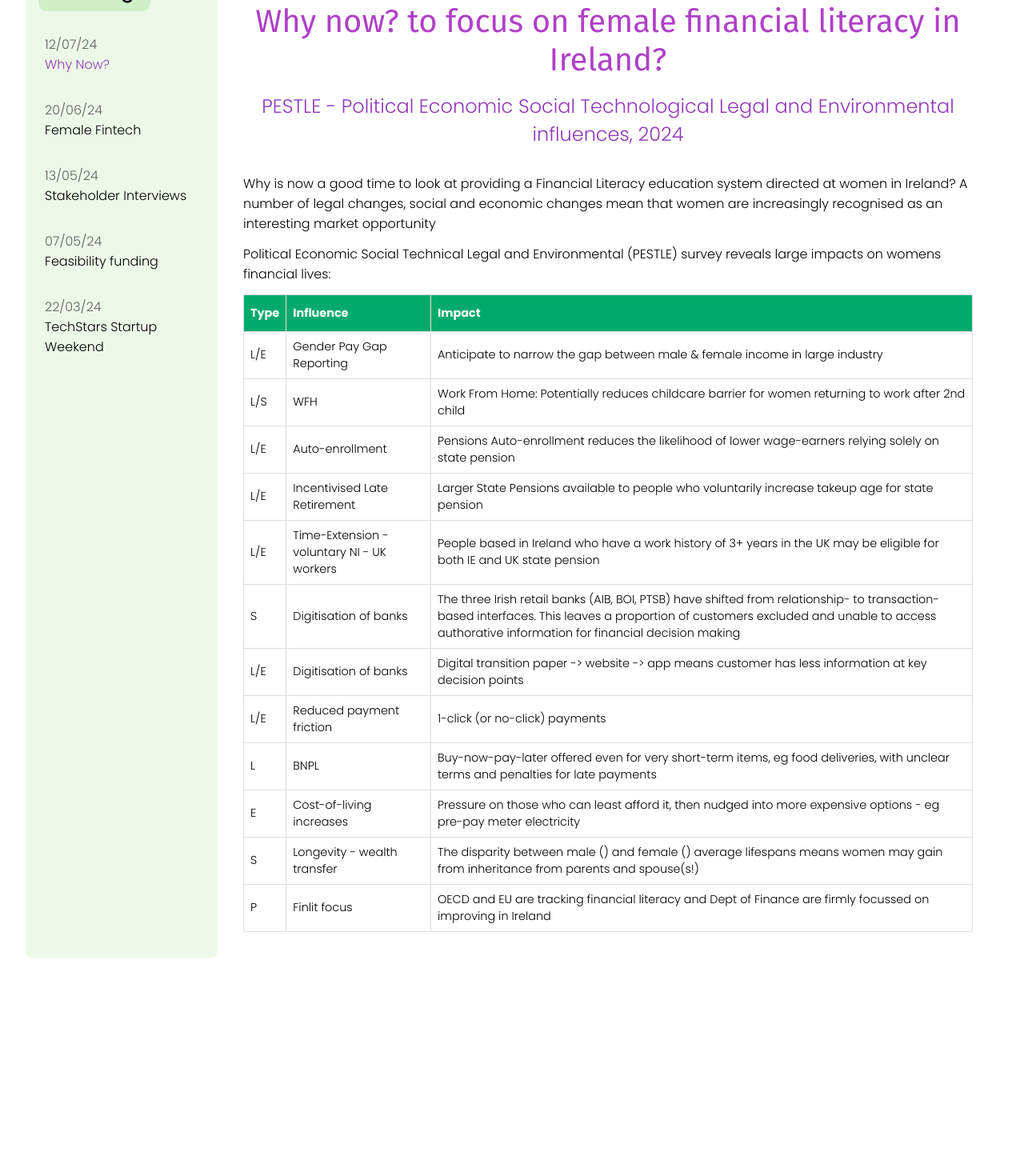
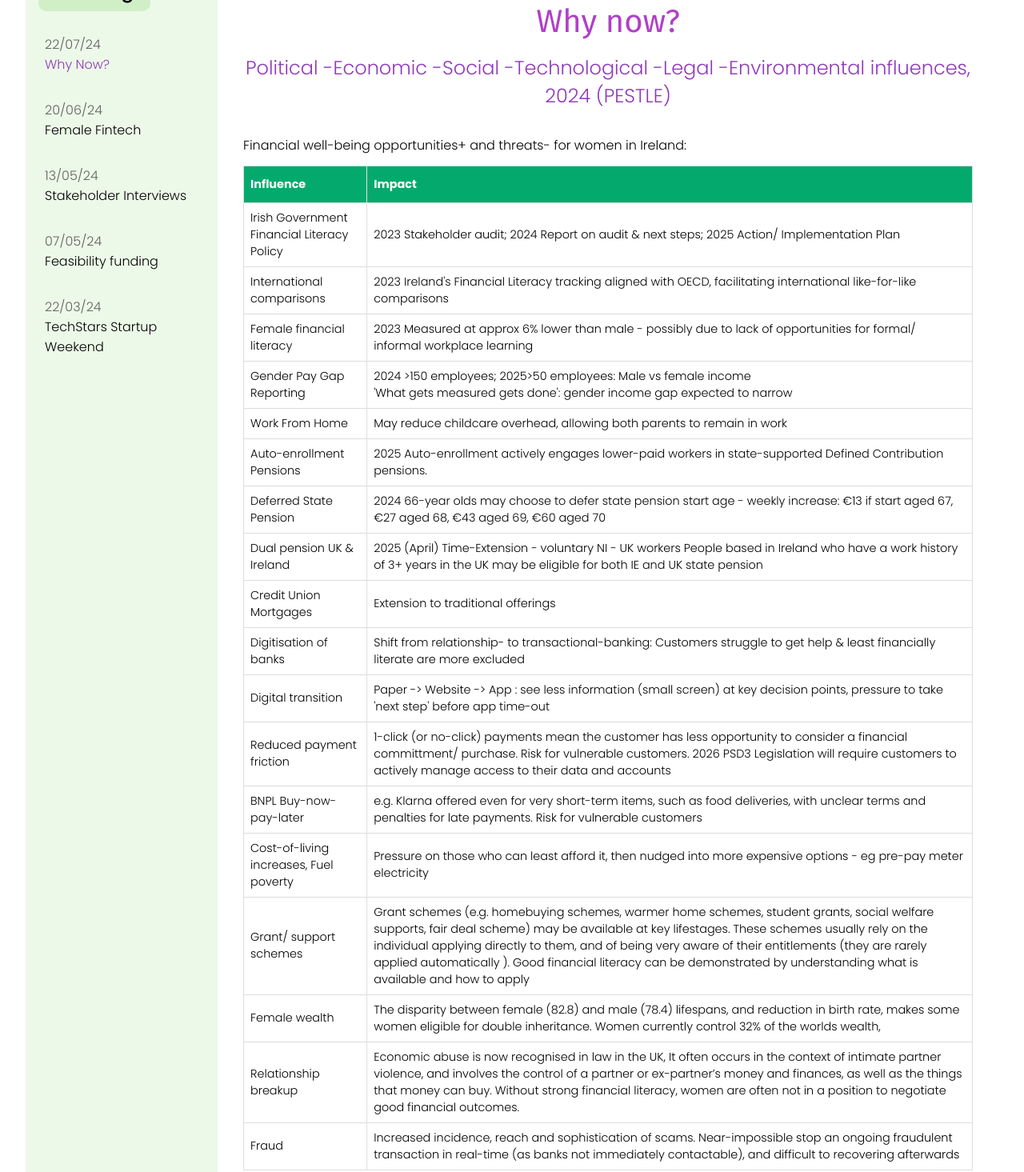
Before and after one commit to AllSkills-tech/FLIT-placeholder, a plain HTML site: page blog-5.html in a window 1280 px wide. Shown: the part 141-1606 px from the top of the page at 80% size. Before the commit the page ends 1370 px from the top, so only its background shows below. Drawn offline with Linux system fonts and the light colour scheme.

Commit message:
Add files via upload
Updates to blog pages

```diff
--- a/blog-5.html
+++ b/blog-5.html
@@ -19,7 +19,7 @@
     <div>
       <a href="index.html">
         <h1 class="logo">
-          <span>F</span><span>Lit</span><span class="logo-ie">.ie</span>
+          <span>F</span><span>LIT</span><span class="logo-ie">.ie</span>
           <span class="logo-text">Empowering Women</span> <span class="logo-text2">to Financial Security</span>
         </h1>
       </a>
@@ -85,7 +85,7 @@
         <ul class="contents-list">
           <li class="blog-link">
             <a href="blog-5.html" class="active-blog-link" >
-              <p class="date">12/07/24</p>
+              <p class="date">22/07/24</p>
               Why Now?
             </a>
           </li>
@@ -118,83 +118,115 @@
       <div class="individual-blog-container">
         <div class="title-plus-container blog-header">
           <h2>
-            Why now? to focus on female financial literacy in Ireland?
+            Why now?
           </h2>
-          <p>PESTLE - Political Economic Social Technological Legal and Environmental influences, 2024</p>
+          <p>Political -Economic -Social -Technological -Legal -Environmental influences, 2024 (PESTLE)</p>
         </div>
         <div class="blog-info">
           <p>
-            Why is now a good time to look at providing a Financial Literacy education system directed at women in Ireland?
-          A number of legal changes, social and economic changes mean that women are increasingly recognised as an interesting market opportunity  </p>
-          <p>
-            Political Economic Social Technical Legal and Environmental (PESTLE) survey reveals large impacts on womens financial lives:</p>
+            Financial well-being opportunities+ and threats- for women in Ireland:
+          </p>
           <table class="blog-table">
               <tr>
-                <th>Type</th>
                 <th>Influence</th>
                 <th>Impact</th>
               </tr>
               <tr>
-                <td>L/E</td>
-                <td>Gender Pay Gap Reporting</td>
-                <td>Anticipate to narrow the gap between male & female income in large industry</td>
+                <td>Irish Government Financial Literacy Policy</td>
+                <td>2023 Stakeholder audit; 2024 Report on audit & next steps; 2025 Action/ Implementation Plan</td>
               </tr>
               <tr>
-                <td>L/S</td>
-                <td>WFH</td>
-                <td>Work From Home: Potentially reduces childcare barrier for women returning to work after 2nd child</td>
+                <td>International comparisons</td>
+                <td>2023 Ireland's Financial Literacy tracking aligned with OECD, facilitating international like-for-like comparisons</td>
               </tr>
               <tr>
-                <td>L/E</td>
-                <td>Auto-enrollment</td>
-                <td>Pensions Auto-enrollment reduces the likelihood of lower wage-earners relying solely on state pension</td>
+                <td>Female financial literacy</td>
+                <td>2023 Measured at approx 6% lower than male - possibly due to lack of opportunities for formal/ informal workplace learning </td>
               </tr>
               <tr>
-                <td>L/E</td>
-                <td>Incentivised Late Retirement</td>
-                <td>Larger State Pensions available to people who voluntarily increase takeup age for state pension</td>
+                <td>Gender Pay Gap Reporting</td>
+                <td>2024 >150 employees; 2025>50 employees:  Male vs female income
+                </br>'What gets measured gets done':  gender income gap expected to narrow</td>
               </tr>
               <tr>
-                <td>L/E</td>
-                <td>Time-Extension - voluntary NI - UK workers</td>
-                <td>People based in Ireland who have a work history of 3+ years in the UK may be eligible for both IE and UK state pension</td>
+                <td>Work From Home</td>
+                <td>May reduce childcare overhead, allowing both parents to remain in work</td>
               </tr>
               <tr>
-                <td>S</td>
-                <td>Digitisation of banks</td>
-                <td>The three Irish retail banks (AIB, BOI, PTSB) have shifted from relationship- to transaction-based interfaces.  This leaves a proportion of customers excluded and unable to access authorative information for financial decision making </td>
+                <td>Auto-enrollment Pensions</td>
+                <td>2025 Auto-enrollment actively engages lower-paid workers in state-supported Defined Contribution pensions. </td>
               </tr>
               <tr>
-                <td>L/E</td>
-                <td>Digitisation of banks</td>
-                <td>Digital transition paper -> website -> app means customer has less information at key decision points</td>
+                <td>Deferred State Pension</td>
+                <td>2024 66-year olds may choose to defer state pension start age - weekly increase: €13 if start aged 67, €27 aged 68, €43 aged 69, €60 aged 70</td>
               </tr>
               <tr>
-                <td>L/E</td>
-                <td>Reduced payment friction</td>
-                <td>1-click (or no-click) payments</td>
+                <td>Dual pension UK & Ireland</td>
+                <td>2025 (April) Time-Extension - voluntary NI - UK workers People based in Ireland who have a work history of 3+ years in the UK may be eligible for both IE and UK state pension</td>
               </tr>
               <tr>
-                <td>L</td>
-                <td>BNPL</td>
-                <td>Buy-now-pay-later offered even for very short-term items, eg food deliveries, with unclear terms and penalties for late payments</td>
+                <td>Credit Union Mortgages</td>
+                <td>Extension to traditional offerings</td>
               </tr>
               <tr>
-                <td>E</td>
-                <td>Cost-of-living increases</td>
+                <td>Digitisation of banks</td>
+                <td>Shift from relationship- to transactional-banking: Customers struggle to get help & least financially literate are more excluded </td>
+              </tr>
+              <tr>
+                <td>Digital transition</td>
+                <td>Paper -> Website -> App :  see less information (small screen) at key decision points, pressure to take 'next step' before app time-out</td>
+              </tr>
+              <tr>
+                <td>Reduced payment friction</td>
+                <td>1-click (or no-click) payments mean the customer has less opportunity to consider a financial committment/ purchase. Risk for vulnerable customers.
+                  2026 PSD3 Legislation will require customers to actively manage access to their data and accounts</td>
+              </tr>
+              <tr>
+                <td>BNPL Buy-now-pay-later</td>
+                <td>e.g. Klarna offered even for very short-term items, such as food deliveries, with unclear terms and penalties for late payments.  Risk for vulnerable customers</td>
+              </tr>
+              <tr>
+                <td>Cost-of-living increases,
+                  Fuel poverty
+                </td>
                 <td>Pressure on those who can least afford it, then nudged into more expensive options - eg pre-pay meter electricity</td>
               </tr>
               <tr>
-                <td>S</td>
-                <td>Longevity - wealth transfer</td>
-                <td>The disparity between male () and female () average lifespans means women may gain from inheritance from parents and spouse(s!)  </td>
+                <td>Grant/ support schemes
+                </td>
+                <td>Grant schemes (e.g. homebuying schemes, warmer home schemes, student grants, social welfare supports, fair deal scheme)
+                  may be available at key lifestages.  These schemes usually rely on the individual applying directly to them,
+                  and of being very aware of their entitlements (they are rarely applied automatically ).
+                  Good financial literacy can be demonstrated by understanding what is available and how to apply</td>
               </tr>
               <tr>
-                <td>P</td>
-                <td>Finlit focus</td>
-                <td>OECD and EU are tracking financial literacy and Dept of Finance are firmly focussed on improving in Ireland</td>
+                <td>Female wealth</td>
+                <td>The disparity between female (82.8) and male (78.4) lifespans, and reduction in birth rate,
+                  makes some women eligible for double inheritance.  Women currently control 32% of the worlds wealth,
+
+                </td>
+
+              </tr>
+              <tr>
+                <td>Relationship breakup</td>
+                <td>Economic abuse is now recognised in law in the UK,
+                  It often occurs in the context of intimate partner violence, and involves the control of a partner or ex-partner’s money and finances,
+                  as well as the things that money can buy.
+                  Without strong financial literacy, women are often not in a position to negotiate good financial outcomes.</td>
+              </tr>
+              <tr>
+                <td>Fraud</td>
+                <td>Increased incidence, reach and sophistication of scams.  Near-impossible stop an ongoing fraudulent transaction in real-time (as banks not immediately contactable), and difficult to recovering afterwards</td>
               </tr>
             </table>
+            <br>
+            <h4>Society and technology are changing rapidly</h4>
+             <p>This may equalise women's workforce participation and income over their working lives.
+              New supports such as auto-enrolled defined-contribution pensions move control back to the individual.
+              Opportunities such as grant schemes, are available at key lifestages if you are proactive in applying.
+              Active decision-making is to protect oneself or gain the best financial outcomes.  </p>
+
+            <p class="about-emphasize">We believe the time is right, in Ireland, for a female-dedicated financial education platform</p>
         </div>
       </div>
       <button class="blog-return">
```
Also changed, not shown: blog-1.html (+2 -2 lines), blog-2.html (+2 -2 lines), blog-3.html (+2 -2 lines), blog-4.html (+2 -2 lines), blog.html (+2 -2 lines).
